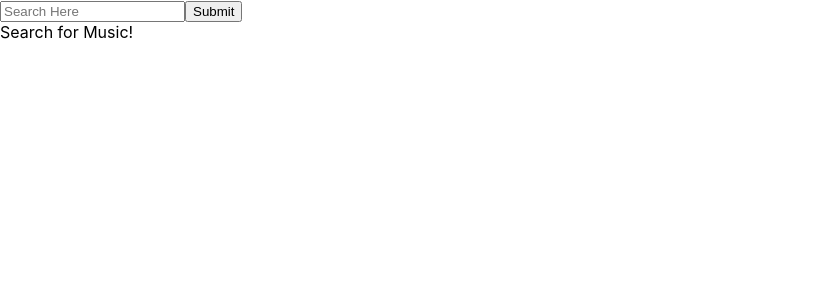
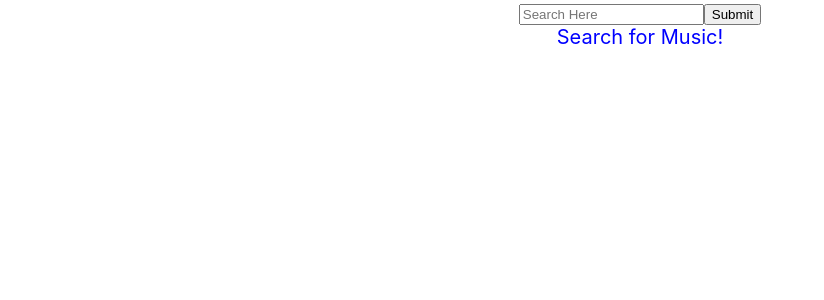
Before and after one commit to Torinox89/music-library, a React (Create React App) app: page / in a window 1280 px wide. Shown: the top 300 px of the page, without its empty margins (0-824 px from the left). Built offline with nearby package versions, Linux system fonts and the light colour scheme.

Commit message:
style added: search and message

```diff
--- a/src/App.css
+++ b/src/App.css
@@ -1,6 +1,8 @@
-.App {
+.App  {
   text-align: center ;
 }
+
+App div {  text-align: center;}
 
 .App-logo {
   height: 40vmin;
--- a/src/App.js
+++ b/src/App.js
@@ -3,6 +3,13 @@ import Gallery from './components/Gallery'
 import SearchBar from './components/SearchBar'
 import { DataContext } from './context/DataContext'
 import { SearchContext } from './context/SearchContext'
+
+
+const styledText = {
+	fontSize: '20px',
+	textAlign: 'center',
+	color: 'blue'
+}
 
 function App(){
 	let [message, setMessage] = useState('Search for Music!')
@@ -34,9 +41,13 @@ function App(){
 				term: searchInput,
 				handleSearch: handleSearch
 			}}>
+				<div style={styledText}>
 				<SearchBar />
+				</div>
 			</SearchContext.Provider>
-			{message}
+			<div style={styledText}>
+			  {message}
+			</div>
 			<DataContext.Provider value={data}>
 				<Gallery />
 			</DataContext.Provider>
```
